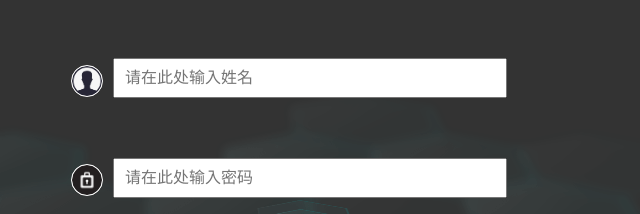
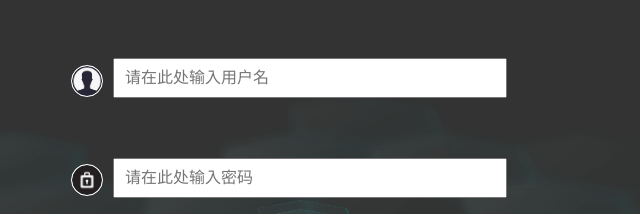
Before and after one commit to Todayos/LISTALL, a plain HTML site: page index.html in a window 1280 px wide. Shown: the part 207-421 px from the top of the page, 570-1210 px from the left. Drawn offline with Linux system fonts and the light colour scheme.

Commit message:
修改输入框的提示

```diff
--- a/index.html
+++ b/index.html
@@ -38,7 +38,7 @@
     </div>
     <div class="login">
         <p class='accunt_userName'>
-            <input type="text" name="userName" placeholder="请在此处输入姓名">
+            <input type="text" name="userName" placeholder="请在此处输入用户名">
         </p>
         <p class='accunt_passWord'>
             <input type="passWord" name="passWord" placeholder="请在此处输入密码">
```
